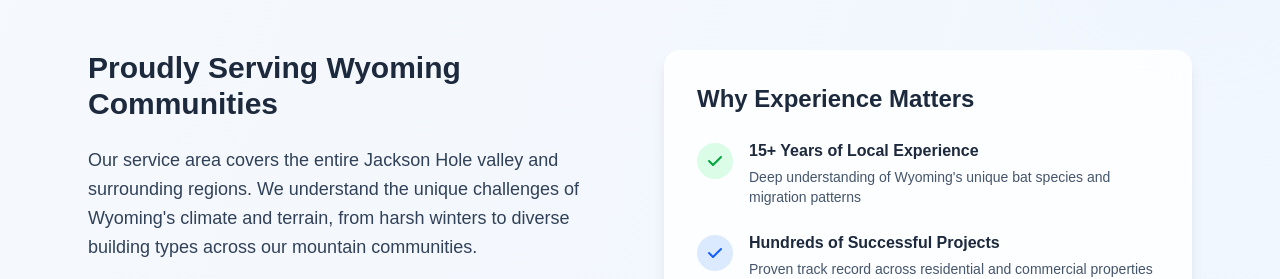
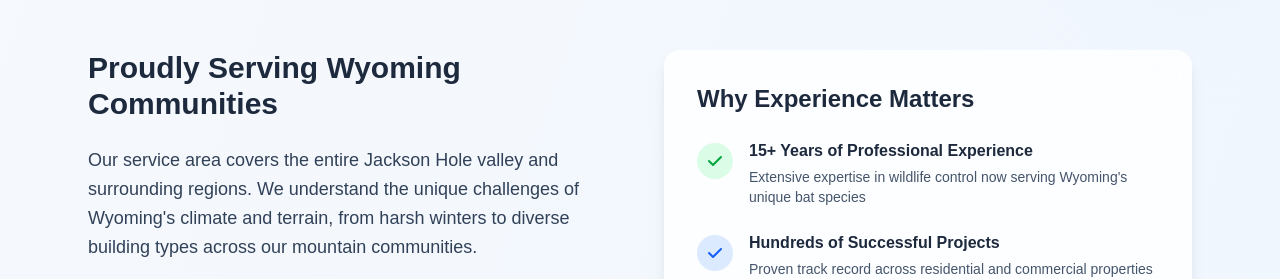
Before and after one commit to aj-et/jacksonholebatremoval, a Next.js app: page /about in a window 1280 px wide. Shown: the part 2400-2679 px from the top of the page. Built offline with nearby package versions, Linux system fonts and the light colour scheme.

Commit message:
Updated about content

```diff
--- a/app/about/page.tsx
+++ b/app/about/page.tsx
@@ -248,8 +248,8 @@ export default function AboutPage() {
                     </svg>
                   </div>
                   <div>
-                    <h4 className="font-bold text-slate-800 mb-1">15+ Years of Local Experience</h4>
-                    <p className="text-slate-600 text-sm">Deep understanding of Wyoming&apos;s unique bat species and migration patterns</p>
+                    <h4 className="font-bold text-slate-800 mb-1">15+ Years of Professional Experience</h4>
+                    <p className="text-slate-600 text-sm">Extensive expertise in wildlife control now serving Wyoming&apos;s unique bat species</p>
                   </div>
                 </div>
 
```
